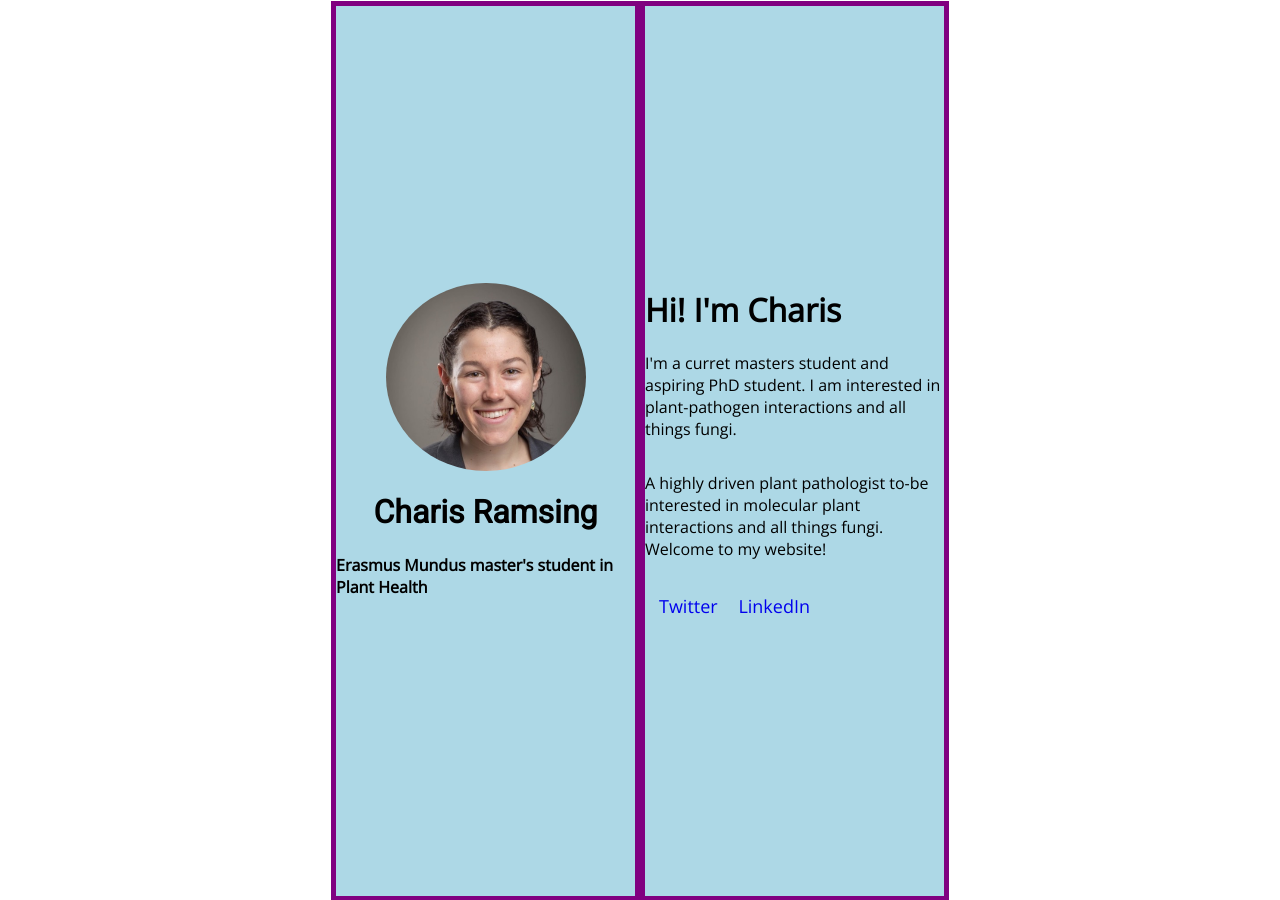
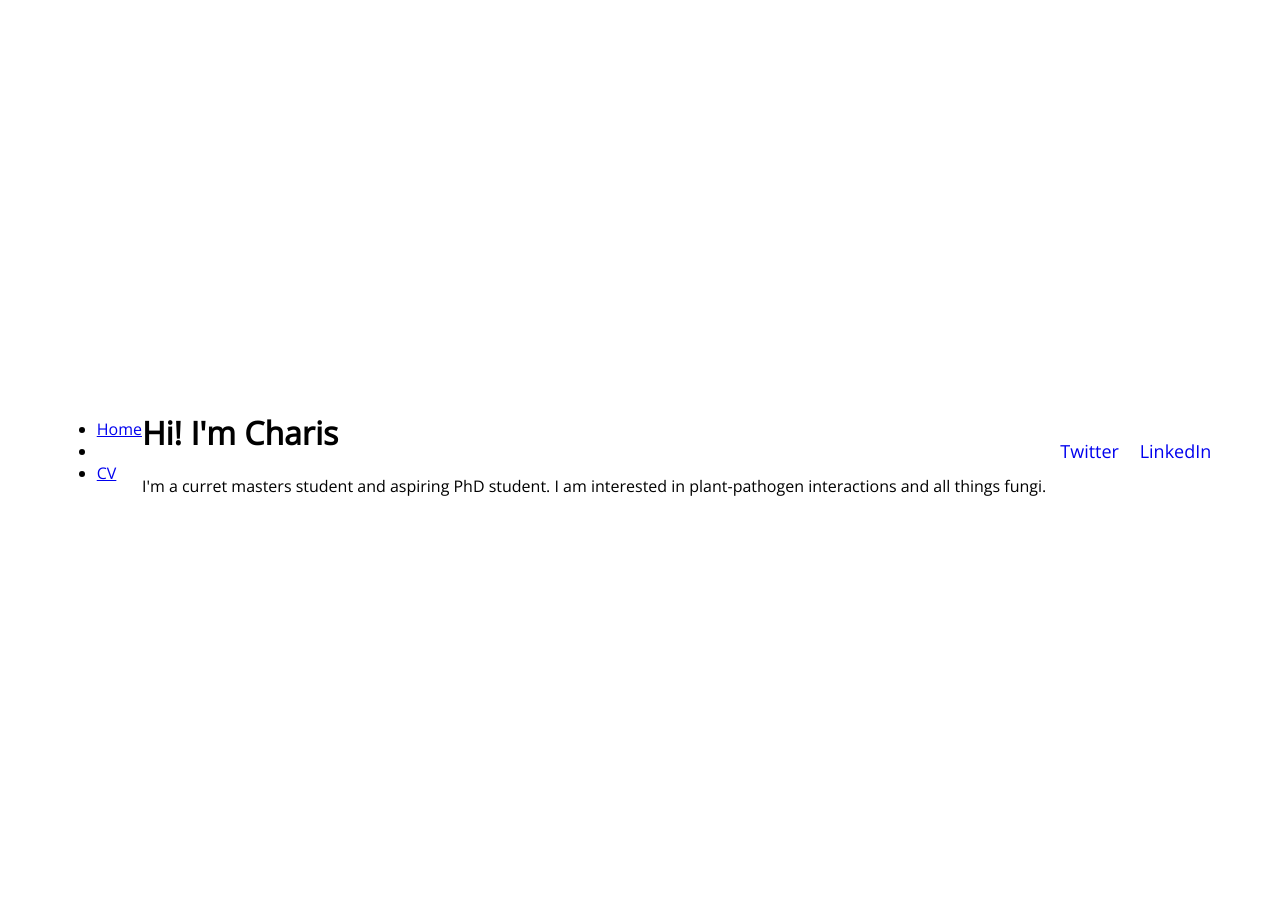
Before and after one commit to cramsing/cramsing.github.io, a Jekyll site: the page built from index.html, in a window 1280 px wide. Built offline with Jekyll 4.4.1, drawn with Linux system fonts in a browser that asks for light colours.

Commit message:
Update default.html
second try with jekyll

```diff
--- a/_layouts/default.html
+++ b/_layouts/default.html
@@ -1,29 +1,28 @@
 <html>
 <head>
   <title>{{ page.title }}</title>
+  <!-- link to main style sheet-->
   <link rel="stylesheet" type="text/css" href="style.css">
   <link href="https://fonts.googleapis.com/css?family=Open+Sans|Roboto" rel="stylesheet">
 </head>
 <body>
-  <div class="wrapper">
+    <nav>
+    <ul>
+      <li><a href="/">Home</a></li>
+      <li><a href="/about"><About</a></li>
+      <li><a href="/cv">CV</a></li>
+     </ul>
+   </nav>
+  <div class="container">
 
-    <div class="left">
-      <img class="profile-picture" src="img/CR.jpg" width="200"/>
-      <h1 class="name">Charis Ramsing</h1>
-      <h4 class="subtitle">Erasmus Mundus master's student in Plant Health</h4>
-    </div>
-     <div class="right">
       {{ content }}
-      <p class="bio">
-        A highly driven plant pathologist to-be interested in molecular plant interactions and all things fungi.
-        Welcome to my website!
-      </p>
+  </div><!-- /.container -->
+  <footer>
       <ul class="social-links">
         <li><a href="https://twitter.com/CharisRamsing">Twitter</a></li>
         <li><a href="https://www.linkedin.com/in/charis-ramsing/">LinkedIn</a></li>
       </ul>
-    </div>
+  </footer>
 
-  </div>
 </body>
 </html>
```
